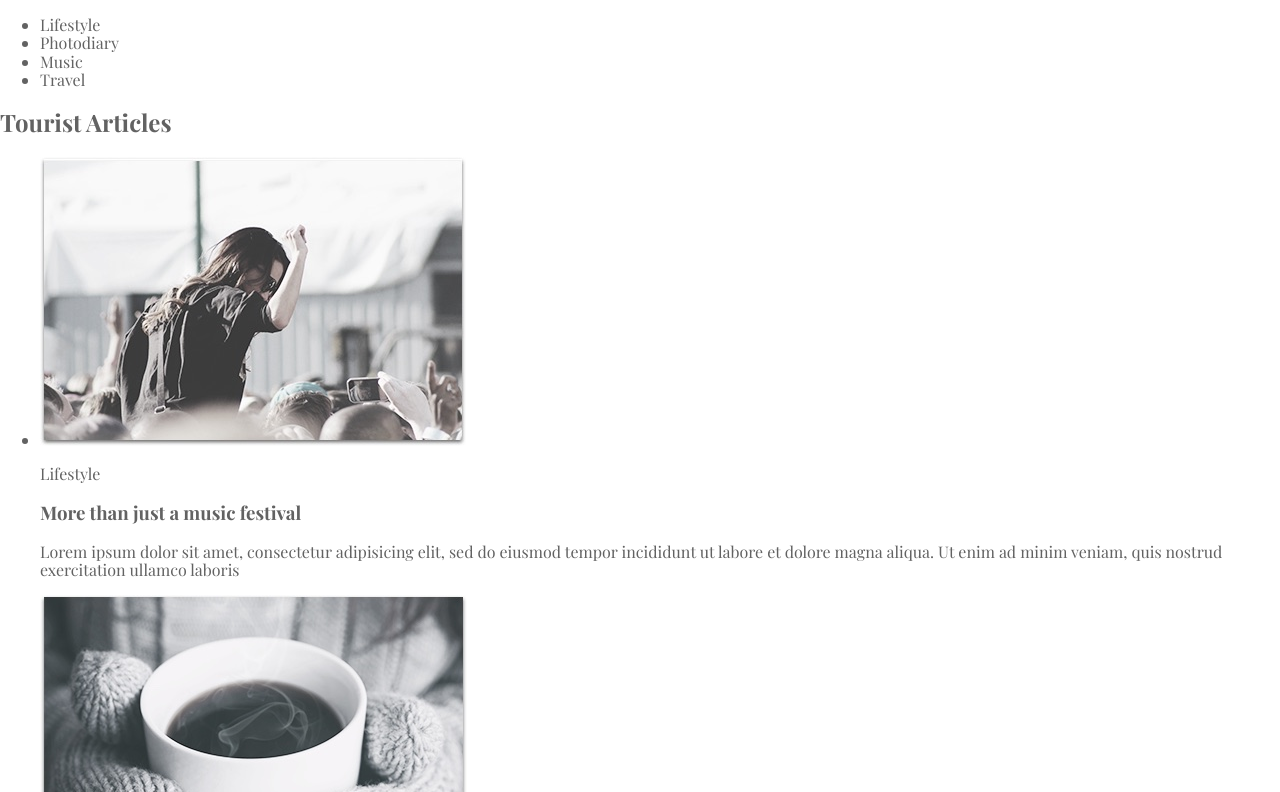
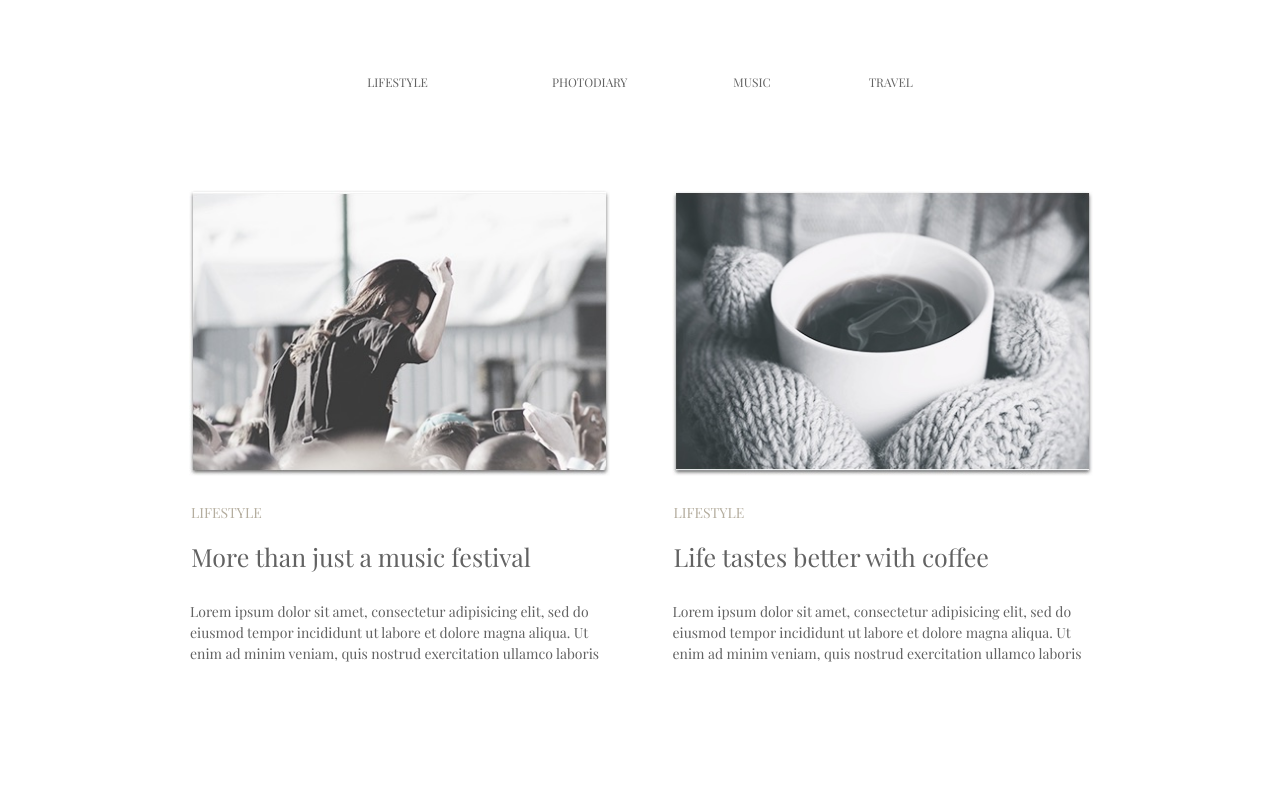
Before and after one commit to Dmitriy0776/goit-fe-course, a plain HTML site: page html-css/module-03/index.html in a window 1280 px wide. Shown: the top 792 px of the page. Drawn offline with nearby package versions, Linux system fonts and the light colour scheme.

Commit message:
On branch master

```diff
--- a/html-css/module-03/CSS/styles.css
+++ b/html-css/module-03/CSS/styles.css
@@ -1,4 +1,153 @@
+html {
+    box-sizing: border-box;
+}
+
+*,
+*::before,
+*::after {
+    box-lines: inherit;
+}
+
+
 body {
     font-family: "Playfair Display", "Arial", sabs-serif;
     color: #626262;
+    font-size: 14px;
+    line-height: 21px;
 }
+
+img {
+    display: block;
+    max-width: 100%;
+    height: auto;
+}
+
+.container {
+    width: 1200px;
+    margin: 0 auto;
+    background-color: #FFFFFF;
+}
+
+.page-header {
+    height: 190px;
+}
+
+.page-nav {
+    margin-left: 313px;
+}
+
+.site-navigation {
+    display: inline-block;
+    width: 574px;
+    margin: 0;
+    padding: 0;
+    font-size: 12px;
+    list-style: none;
+    text-transform: uppercase;
+    text-align: center
+}
+
+.site-navigation li {
+    display: inline-block;
+    margin-top: 77px;
+    margin-bottom: 102px;
+    line-height: 11px;
+}
+
+.site-navigation li:nth-child(3) {
+    margin-right: 95px;
+    margin-left: 103px;
+}
+
+.site-navigation li:nth-child(1) {
+    margin-right: 121px;
+}
+
+.site-navigation a {
+    text-decoration: none;
+}
+
+.site-navigation li:hover,
+.site-navigation li:focus {
+    color: #03A9F4;
+}
+
+.article {
+    margin-left: 149px;
+}
+
+.article-list {
+    list-style: none;
+    margin: 0;
+    padding: 0;
+}
+
+.article-list-item {
+    display: inline-block;
+    width: 421px;
+    margin-bottom: 131px;
+}
+
+.article-list-item:not(:nth-child(2n)) {
+    margin-right: 58px;
+}
+
+.article-list-item:nth-last-child(-n + 2) {
+    margin-bottom: 0;
+}
+
+.photo-title {
+    margin-left: 2px;
+    margin-top: 31px;
+    line-height: 11px;
+    color: #B4AD9E;
+    text-transform: uppercase;
+}
+
+.article-list-item h3 {
+    margin-top: 28px;
+    margin-bottom: 34px;
+    margin-left: 2px;
+    color: #626262;
+    font-size: 25px;
+    font-weight: 400;
+}
+
+.text {
+    margin-top: 34px;
+    margin-left: 1px;
+    margin-bottom: 0;
+    width: 414px;
+    height: 63px;
+
+}
+
+button {
+    margin-top: 53px;
+    margin-left: 506px;
+    margin-bottom: 70px;
+    padding: 22px 34px 22px 35px;
+    font-size: 17px;
+    color: #626262;
+    text-decoration: none;
+}
+button:hover {
+    color: #03A9F4;
+}
+
+.visually-hidden:not(:focus):not(:active),
+input[type="checkbox"].visually-hidden {
+  position: absolute;
+
+  width: 1px;
+  height: 1px;
+  margin: -1px;
+  border: 0;
+  padding: 0;
+
+  white-space: nowrap;
+
+  clip-path: inset(100%);
+  clip: rect(0 0 0 0);
+  overflow: hidden;
+}
--- a/html-css/module-03/index.html
+++ b/html-css/module-03/index.html
@@ -8,60 +8,61 @@
     <link rel="stylesheet" href="css/styles.css">
 </head>
 <body>
-    <header class="page-header">
-       <nav>
-            <ul class="site-navigation">
-                <li><a href="#"></a>Lifestyle</li>
-                <li><a href="#"></a>Photodiary</li>
-                <li><a href="#"></a>Music</li>
-                <li><a href="#"></a>Travel</li>
-            </ul>
+  <h1 class="visually-hidden">Collection of travel articles</h1>
+    <header class="page-header container">
+      <nav class="page-nav">
+        <ul class="site-navigation">
+          <li><a href=""></a>Lifestyle</li>
+          <li><a href=""></a>Photodiary</li>
+          <li><a href=""></a>Music</li>
+          <li><a href=""></a>Travel</li>
+        </ul>
        </nav>
     </header>
-    <main>
+    <main class="container">
             <section class="article">
-                    <h2 class="article-title">Tourist Articles</h2>
+                    <h2 class="article-title visually-hidden">Tourist Articles</h2>
                     <ul class="article-list">
                         <li class="article-list-item">
                           <img src="img/image1.jpg" alt="tourist travel image" width="426" height="289">
                           <p class="photo-title">Lifestyle</p>
-                          <h3 class="title">More than just a music festival</h3>
-                          <p>Lorem ipsum dolor sit amet, consectetur adipisicing elit, sed do eiusmod tempor incididunt ut labore et dolore magna aliqua. Ut enim ad minim veniam, quis nostrud exercitation ullamco laboris</p>
+                          <h3>More than just a music festival</h3>
+                          <p class="text">Lorem ipsum dolor sit amet, consectetur adipisicing elit, sed do eiusmod tempor incididunt ut labore et dolore magna aliqua. Ut enim ad minim veniam, quis nostrud exercitation ullamco laboris</p>
                         </li>
                         <li class="article-list-item">
                           <img src="img/image2.jpg" alt="tourist travel image" width="427" height="289">
                           <p class="photo-title">Lifestyle</p>
-                          <h3 class="title">Life tastes better with coffee</h3>
-                          <p>Lorem ipsum dolor sit amet, consectetur adipisicing elit, sed do eiusmod tempor incididunt ut labore et dolore magna aliqua. Ut enim ad minim veniam, quis nostrud exercitation ullamco laboris</p>
+                          <h3>Life tastes better with coffee</h3>
+                          <p class="text">Lorem ipsum dolor sit amet, consectetur adipisicing elit, sed do eiusmod tempor incididunt ut labore et dolore magna aliqua. Ut enim ad minim veniam, quis nostrud exercitation ullamco laboris</p>
                         </li>
                         <li class="article-list-item">
                           <img src="img/image3.jpg" alt="tourist travel image" width="428" height="288">
                           <p class="photo-title">Photodiary</p>
-                          <h3 class="title">American dream</h3>
-                          <p>Lorem ipsum dolor sit amet, consectetur adipisicing elit, sed do eiusmod tempor incididunt ut labore et dolore magna aliqua. Ut enim ad minim veniam, quis nostrud exercitation ullamco laboris</p>
+                          <h3>American dream</h3>
+                          <p class="text">Lorem ipsum dolor sit amet, consectetur adipisicing elit, sed do eiusmod tempor incididunt ut labore et dolore magna aliqua. Ut enim ad minim veniam, quis nostrud exercitation ullamco laboris</p>
                         </li>
                         <li class="article-list-item">
                           <img src="img/image4.jpg" alt="tourist travel image" width="427" height="289">
                           <p class="photo-title">Photodiary</p>
-                          <h3 class="title">A day exploring the Alps</h3>
-                          <p>Lorem ipsum dolor sit amet, consectetur adipisicing elit, sed do eiusmod tempor incididunt ut labore et dolore magna aliqua. Ut enim ad minim veniam, quis nostrud exercitation ullamco laboris</p>
+                          <h3>A day exploring the Alps</h3>
+                          <p class="text">Lorem ipsum dolor sit amet, consectetur adipisicing elit, sed do eiusmod tempor incididunt ut labore et dolore magna aliqua. Ut enim ad minim veniam, quis nostrud exercitation ullamco laboris</p>
                         </li>
                           <li class="article-list-item">
                           <img src="img/image5.jpg" alt="tourist travel image" width="427" height="288">
                           <p class="photo-title">Lifestyle</p>
-                          <h3 class="title">Top 10 song for running</h3>
-                          <p>Lorem ipsum dolor sit amet, consectetur adipisicing elit, sed do eiusmod tempor incididunt ut labore et dolore magna aliqua. Ut enim ad minim veniam, quis nostrud exercitation ullamco laboris</p>
+                          <h3>Top 10 song for running</h3>
+                          <p class="text">Lorem ipsum dolor sit amet, consectetur adipisicing elit, sed do eiusmod tempor incididunt ut labore et dolore magna aliqua. Ut enim ad minim veniam, quis nostrud exercitation ullamco laboris</p>
                         </li>
                         <li class="article-list-item">
                           <img src="img/image6.jpg" alt="tourist travel image" width="426" height="285">
                           <p class="photo-title">Lifestyle</p>
-                          <h3 class="title">Cold winter days</h3>
-                          <p>Lorem ipsum dolor sit amet, consectetur adipisicing elit, sed do eiusmod tempor incididunt ut labore et dolore magna aliqua. Ut enim ad minim veniam, quis nostrud exercitation ullamco laboris</p>
+                          <h3>Cold winter days</h3>
+                          <p class="text">Lorem ipsum dolor sit amet, consectetur adipisicing elit, sed do eiusmod tempor incididunt ut labore et dolore magna aliqua. Ut enim ad minim veniam, quis nostrud exercitation ullamco laboris</p>
                         </li>
                     </ul>
                 </section>
     </main>
-    <footer>
+    <footer class="container">
         <button>Load more</button>
     </footer>
 </body>
```
